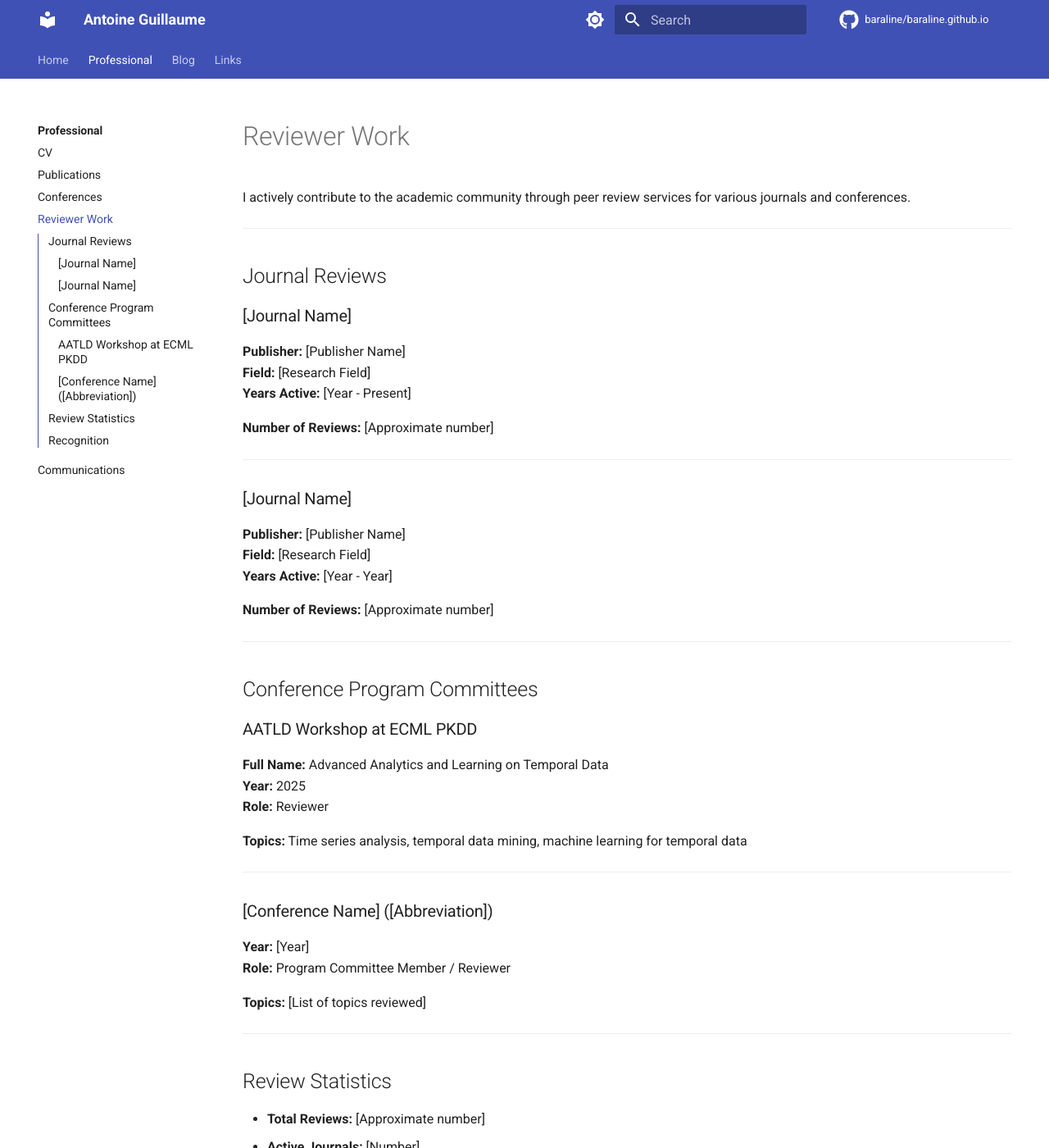
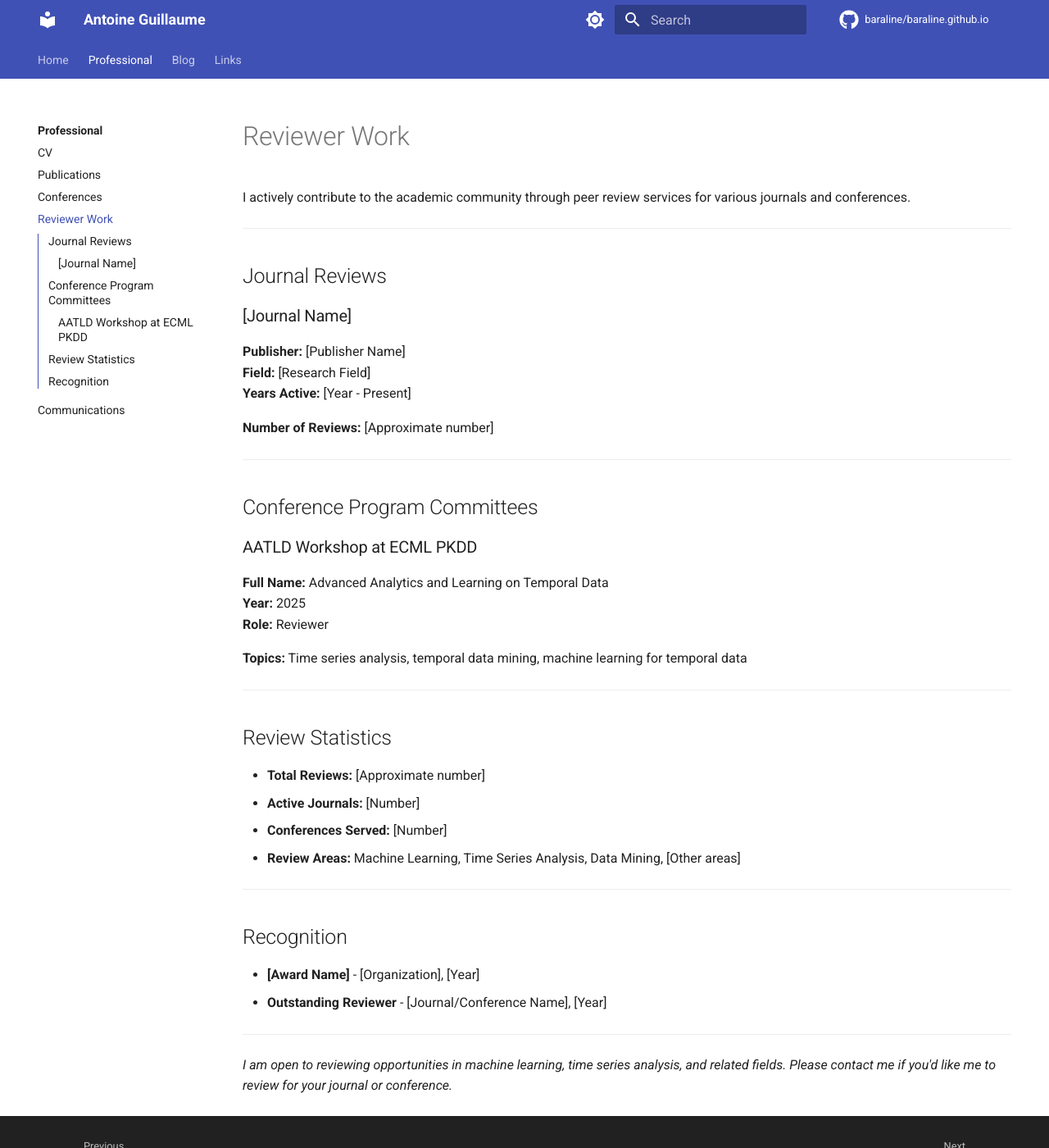
Before and after one commit to baraline/baraline.github.io, an MkDocs documentation site: the page built from docs/professional/reviewer.md, in a window 1280 px wide and 1400 px high. Shown: the whole window at 82% size. Built offline with MkDocs 1.6.1 and Material for MkDocs 9.7.7, drawn with Linux system fonts in a browser that asks for light colours; comment, search, counter and statistics services are not loaded.

Commit message:
edit texts

```diff
--- a/docs/professional/reviewer.md
+++ b/docs/professional/reviewer.md
@@ -15,15 +15,6 @@ I actively contribute to the academic community through peer review services for
 
 ---
 
-### [Journal Name]
-**Publisher:** [Publisher Name]
-**Field:** [Research Field]
-**Years Active:** [Year - Year]
-
-**Number of Reviews:** [Approximate number]
-
----
-
 ## Conference Program Committees
 
 ### AATLD Workshop at ECML PKDD
@@ -32,14 +23,6 @@ I actively contribute to the academic community through peer review services for
 **Role:** Reviewer
 
 **Topics:** Time series analysis, temporal data mining, machine learning for temporal data
-
----
-
-### [Conference Name] ([Abbreviation])
-**Year:** [Year]
-**Role:** Program Committee Member / Reviewer
-
-**Topics:** [List of topics reviewed]
 
 ---
 
```
Also changed, not shown: README.md (+1 -1 lines), docs/index.md (+1 -1 lines).
